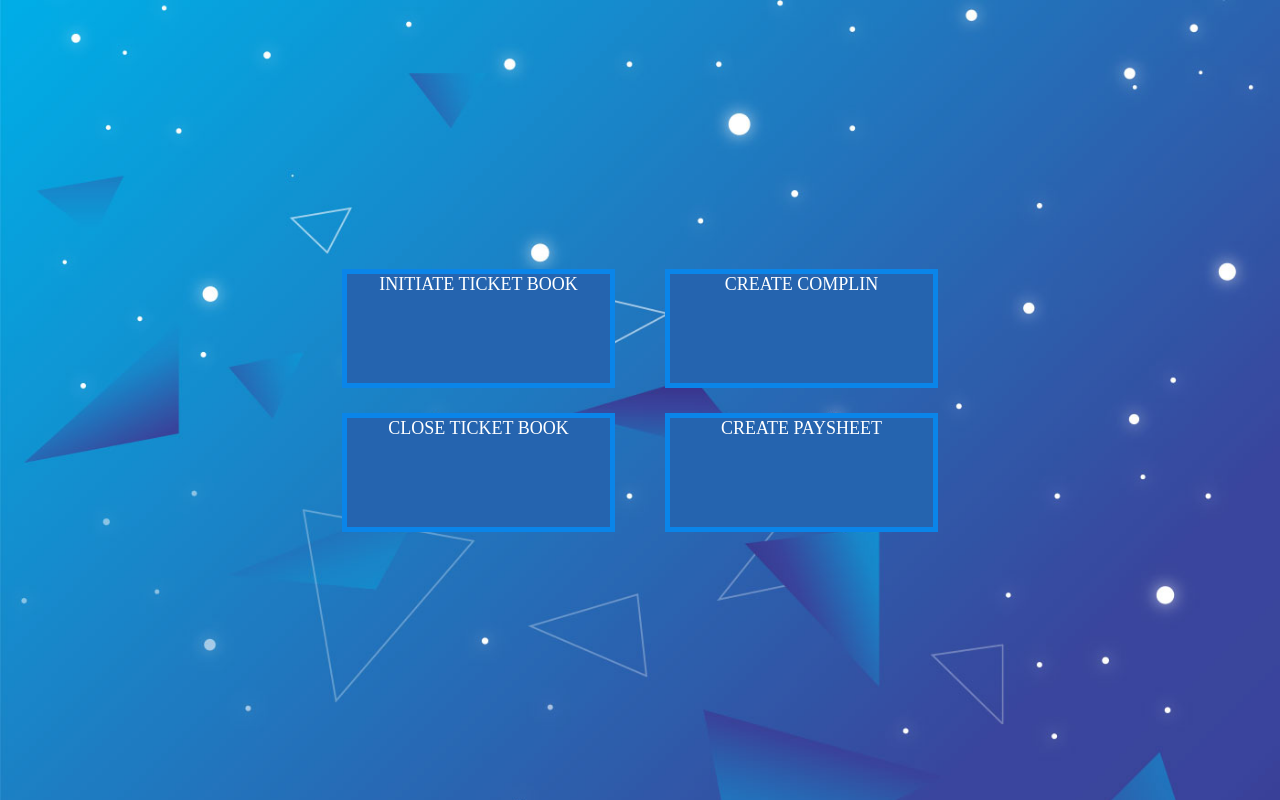
After one commit to Uditha05/Depot-Management-System, a PHP site: page /view/cashiermenue.php in a window 1280 px wide. The commit adds this page. Run offline with PHP 8.4, Linux system fonts and the light colour scheme.

Commit message:
Add files via upload

```diff
--- /dev/null
+++ b/view/cashiermenue.php
@@ -0,0 +1,33 @@
+<?php
+  /*session_start();*/
+  /*include 'includes/class-autoload.inc.php';*/
+?>
+<!DOCTYPE html>
+<html>
+  <head>
+    <meta charset="utf-8">
+    <meta name="description" content="Cashier workplace.">
+    <meta name="viewport" content="width-device-width, initial-scaled=1">
+    <link rel="stylesheet" href="css/styles.css">
+    <title>Cashier section</title>
+  </head>
+  <body>
+    <header>
+
+    </header>
+    <main class="wrapper">
+      <div class="indexinner">
+        <ul>
+          <div>
+            <button class="menuebutton"><a href="tbinitiate.view.php">Initiate Ticket Book</a></button>
+            <button class="menuebutton"><a href="tbclose.view.php">Close Ticket Book</a></button>
+          </div>
+          <div>
+            <button class="menuebutton"><a href="createcomplain.view.php">Create Complin</a></button>
+            <button class="menuebutton"><a href="createpaysheet.view.php">Create paysheet</a></button>
+          </div>
+        </ul>
+      </div>
+    </main>
+  </body>
+</html>
--- /dev/null
+++ b/view/css/styles.css
@@ -0,0 +1,181 @@
+* {
+    -webkit-box-sizing: border-box;
+    -moz-box-sizing: border-box;
+    box-sizing: border-box;
+}
+
+h1{
+    text-align:center;
+}
+
+body{
+    font-family: "Montserrat-Regular";
+    color: #fff;
+    font-size: 15px;
+    margin: 0;
+}
+
+#dutyrecordtable tbody tr:nth-of-type(even) {
+    background-color: #9dbbf540;
+}
+
+#dutyrecordtable tbody tr:hover {
+    cursor:default;
+    background-color:#9dbbf5;
+    transition: all .30s ease-in-out;
+}
+
+div#tktnumdiv {
+    display: flex;
+}
+
+.wrapper {
+    min-height: 100vh;
+    display: flex;
+    align-items: center;
+    background: url("../img/cashier-background.jpg") no-repeat;
+    background-size: cover;
+}
+
+.inner {
+    max-width: 758px;
+    margin: auto;
+    background: #39459b;
+    border: 10px solid #0d99d7;
+    padding: 30px 99px 45px;
+    box-shadow: 0px 0px 10px 0px rgba(0, 0, 0, 0.2);
+    -webkit-box-shadow: 0px 0px 10px 0px rgba(0, 0, 0, 0.2);
+    -moz-box-shadow: 0px 0px 10px 0px rgba(0, 0, 0, 0.2);
+    -ms-box-shadow: 0px 0px 10px 0px rgba(0, 0, 0, 0.2);
+    -o-box-shadow: 0px 0px 10px 0px rgba(0, 0, 0, 0.2);
+}
+
+#dutyrecordtable{
+    font-size: 17px;
+    border-collapse: collapse;
+    margin: 25px 0px;
+    min-width: 400px;
+    border-radius: 13px 13px 0 0;
+    overflow: hidden;
+    box-shadow: 0 0 20px rgba(0, 0, 0, 0.66);
+}
+
+#dutyrecordtable thead tr{
+    background-color: #6ec3fca6;
+    text-align: left;
+    color: white;
+}
+
+#dutyrecordtable th, #dutyrecordtable td{
+    padding:12px 15px;
+}
+
+#dutyrecordtable tbody tr {
+    border-bottom: 1px solid white;
+}
+
+#dutyrecordtable tbody tr:last-of-type {
+    border-bottom: 3px solid #82c3ffa1;
+}
+
+div input{
+    border: none;
+    border-bottom: 2px solid #00ade6;
+    display: block;
+    height: 26px;
+    font-size: 19px;
+    background: none;
+    font-family: "Montserrat-SemiBold";
+    color: white;
+}
+
+#searchbox{
+
+}
+
+div label{
+    font-size: 22px;
+    padding: 0px 13px;
+}
+
+#enternamediv{
+    display: flex;
+}
+
+#tktbknumslt{
+    margin: 11px 55px 16px 0px;
+}
+
+#tktnum{
+    margin: 11px 0px 16px 3px;
+    width: 100px;
+}
+
+#tktbknum{
+    background: #0072cf7a;
+    color: #fff;
+    padding: 5px;
+    width: 190px;
+    height: 30px;
+    border: none;
+    font-size: 16px;
+    box-shadow: 0px 0px 25px rgba(31, 39, 45, 0.72);
+    -webkit-appearance: button;
+    outline: none;
+}
+
+button {
+	border: none;
+	width: 162px;
+	height: 51px;
+	border: 2px solid #fff;
+	margin: auto;
+	margin-top: 20px;
+	cursor: pointer;
+	display: flex;
+	justify-content: center;
+	padding: 0;
+	background: none;
+	color: #fff;
+	font-size:large;
+	text-transform: uppercase;
+	font-family: "Montserrat-SemiBold";
+}
+
+button:hover {
+		border-color: transparent;
+		background-color:#9dbbf5;
+		transition: all .5s cubic-bezier(0, 0, 0.11, 1.08);
+}
+
+#err,#recordDiv{
+    text-align: center;
+    color: #00cdff;
+    font-size: 20px;
+}
+
+.indexinner{
+	font-size: 24px;
+    font-family: monospace;
+    margin: auto;
+}
+
+ul{
+	list-style: none;
+    display: flex;
+    padding-left: 0px;
+}
+
+.menuebutton{
+	height: 119px;
+    width: 273px;
+	background-color: #2564af;
+	border: 5px solid rgba(1, 146, 255, 0.72);
+	margin: 25px;
+}
+
+
+a{
+	color: white;
+    text-decoration: none;
+}
--- a/view/tbclose.view.php
+++ b/view/tbclose.view.php
@@ -4,7 +4,7 @@
     <meta charset="utf-8">
     <meta name="description" content="closing ticket book for a duty record.">
     <meta name="viewport" content="width-device-width, initial-scaled=1">
-    <link rel="stylesheet" href="../includes/styles.css">
+    <link rel="stylesheet" href="css/styles.css">
     <title>Close Ticket Book</title>
   </head>
   <body>
--- a/view/tbinitiate.view.php
+++ b/view/tbinitiate.view.php
@@ -8,7 +8,7 @@
     <meta charset="utf-8">
     <meta name="description" content="Initiating ticket book for a duty record.">
     <meta name="viewport" content="width-device-width, initial-scaled=1">
-    <link rel="stylesheet" href="../includes/styles.css">
+    <link rel="stylesheet" href="css/styles.css">
     <title>
       Initiate Ticket Book
     </title>
```
Also changed, not shown: view/img/cashier-background.jpg (added).
